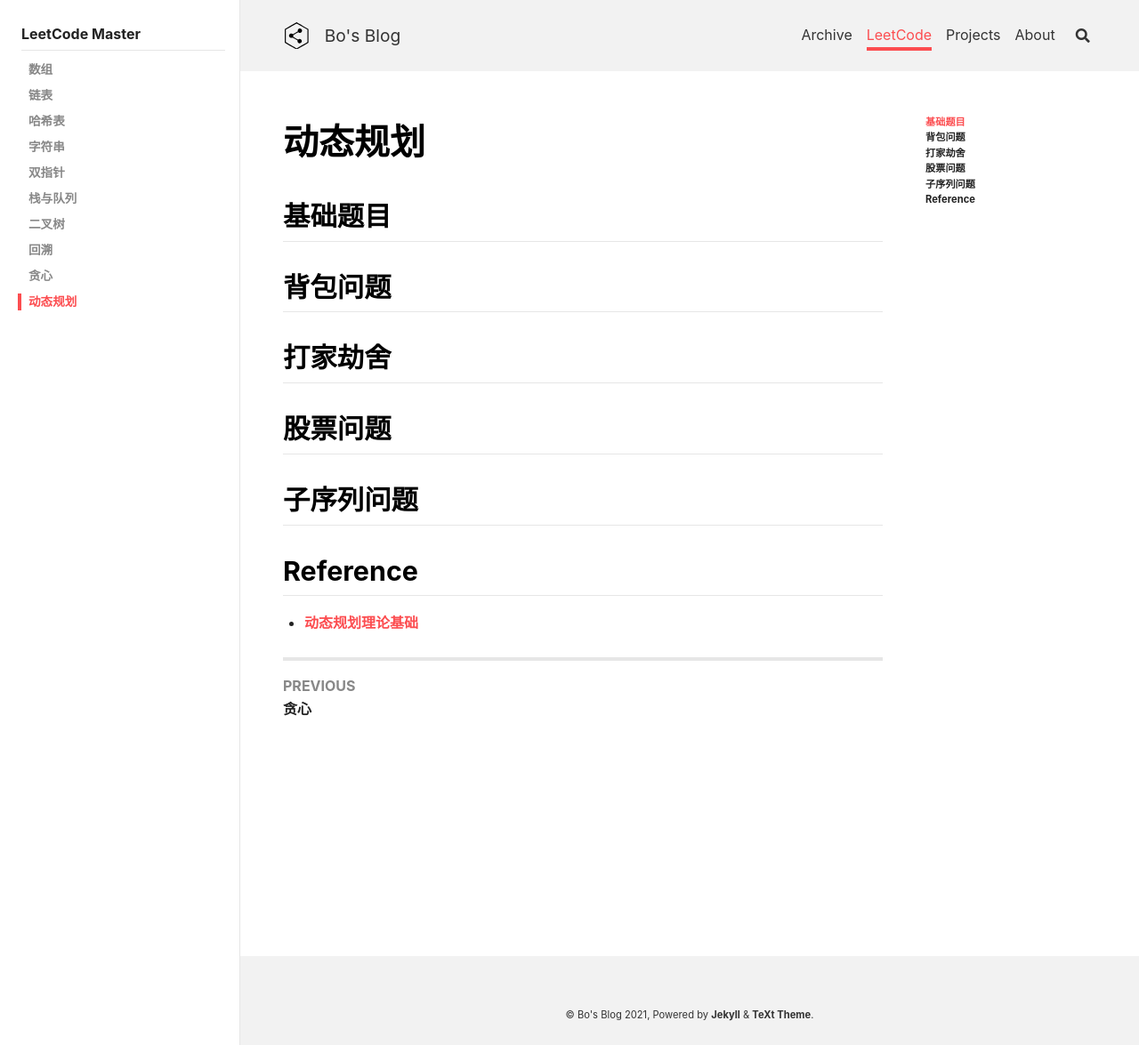
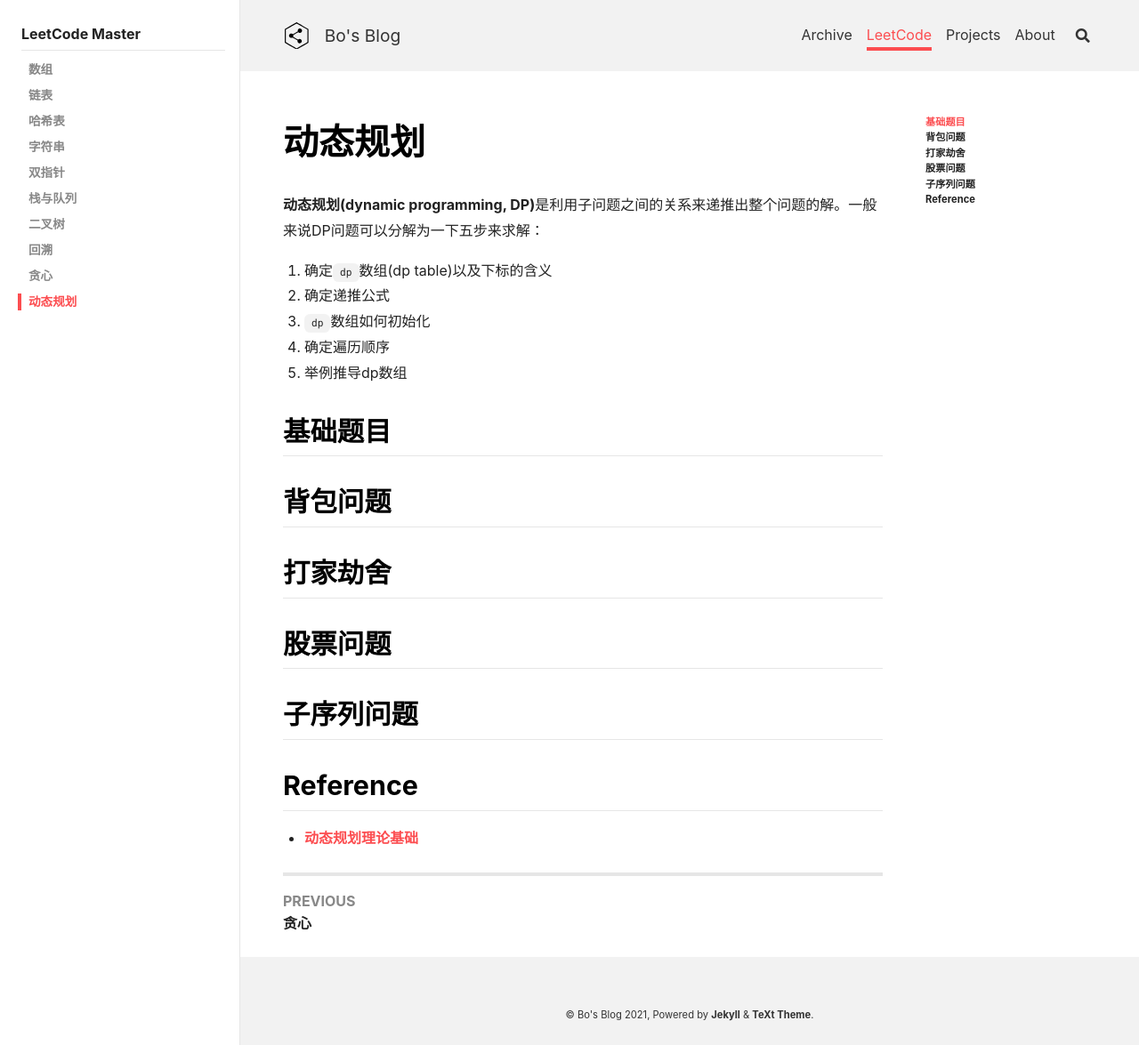
Before and after one commit to peng00bo00/peng00bo00_previous_blog, a Jekyll site: the page built from _leetcode/2023-03-13-DynamicProgramming.md, in a window 1280 px wide. Shown: the whole page at 89% size. Built offline with Jekyll 4.4.1, drawn with Linux system fonts in a browser that asks for light colours; nearby versions of some CDN libraries; comment, search, counter and statistics services are not loaded.

Commit message:
Update 2023-03-13-DynamicProgramming.md

```diff
--- a/_leetcode/2023-03-13-DynamicProgramming.md
+++ b/_leetcode/2023-03-13-DynamicProgramming.md
@@ -8,6 +8,14 @@ aside:
 sidebar:
   nav: LeetCode
 ---
+
+**动态规划(dynamic programming, DP)**是利用子问题之间的关系来递推出整个问题的解。一般来说DP问题可以分解为一下五步来求解：
+
+1. 确定`dp`数组(dp table)以及下标的含义
+2. 确定递推公式
+3. `dp`数组如何初始化
+4. 确定遍历顺序
+5. 举例推导dp数组
 
 ## 基础题目
 
```
